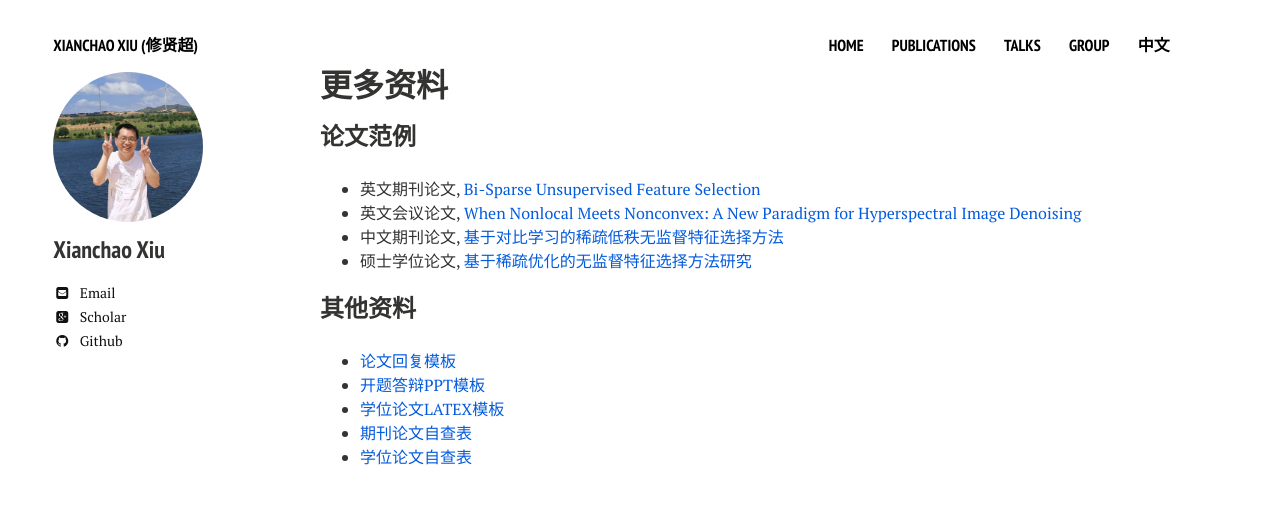
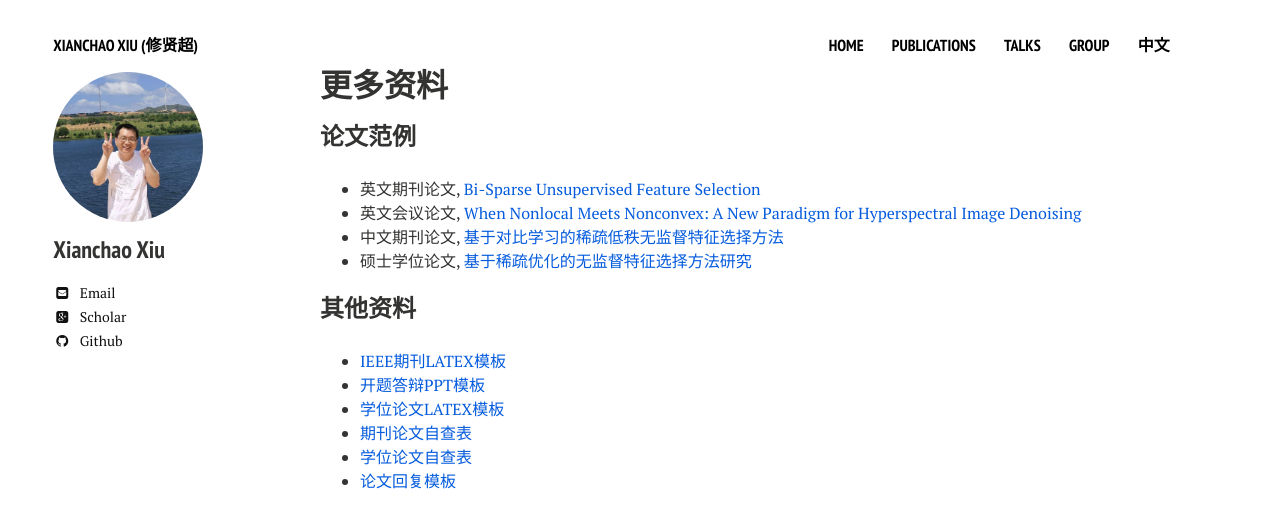
Before and after one commit to xianchaoxiu/xianchaoxiu.github.io, a Jekyll site: the page built from chinese/reading/what/index.md, in a window 1280 px wide. Shown: the top 528 px of the page. Built offline with Jekyll 4.4.1, drawn with Linux system fonts in a browser that asks for light colours; nearby versions of some CDN libraries.

Commit message:
Update index.md

```diff
--- a/chinese/reading/what/index.md
+++ b/chinese/reading/what/index.md
@@ -12,8 +12,9 @@ share: false
 * 硕士学位论文, <a href="https://xianchaoxiu.github.io/group/2025-Yang.pdf" class="textlink" target="_blank">基于稀疏优化的无监督特征选择方法研究</a> <br>
 
 ### 其他资料
-* <a href="../what/reply.pdf" class="textlink" target="_blank">  论文回复模板 <br>
+* <a href="https://www.overleaf.com/latex/templates/ieee-for-journals-template-with-bibtex-example-files-included/hjbyjvncdmpx" class="textlink" target="_blank"> IEEE期刊LATEX模板 <br>
 * <a href="../what/kaiti.pptx" class="textlink" target="_blank">  开题答辩PPT模板 <br>
 * <a href="https://www.overleaf.com/latex/templates/shuthesis-thesis-template-for-shanghai-university/fqdhvtkggqzv" class="textlink" target="_blank">  学位论文LATEX模板 <br>
 * <a href="../what/paper.pdf" class="textlink" target="_blank">  期刊论文自查表 <br>
 * <a href="../what/thesis.pdf" class="textlink" target="_blank">  学位论文自查表 <br>
+* <a href="../what/reply.pdf" class="textlink" target="_blank">  论文回复模板 <br>
```
